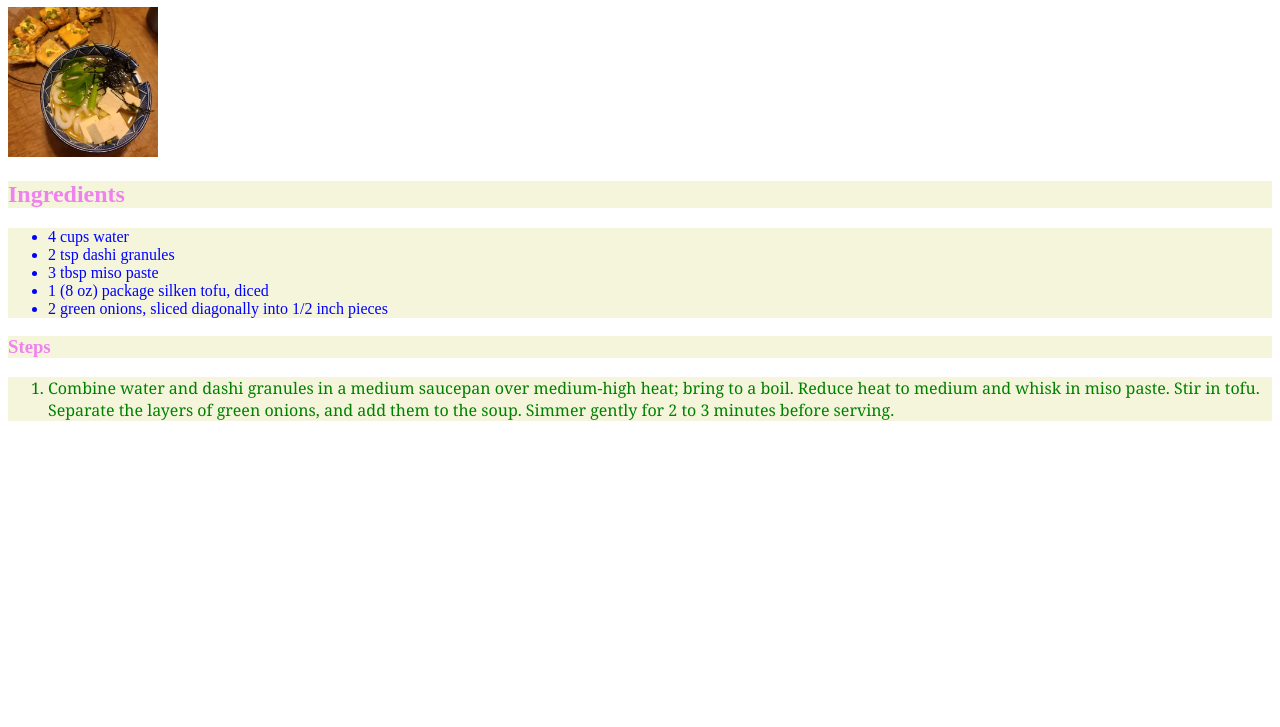
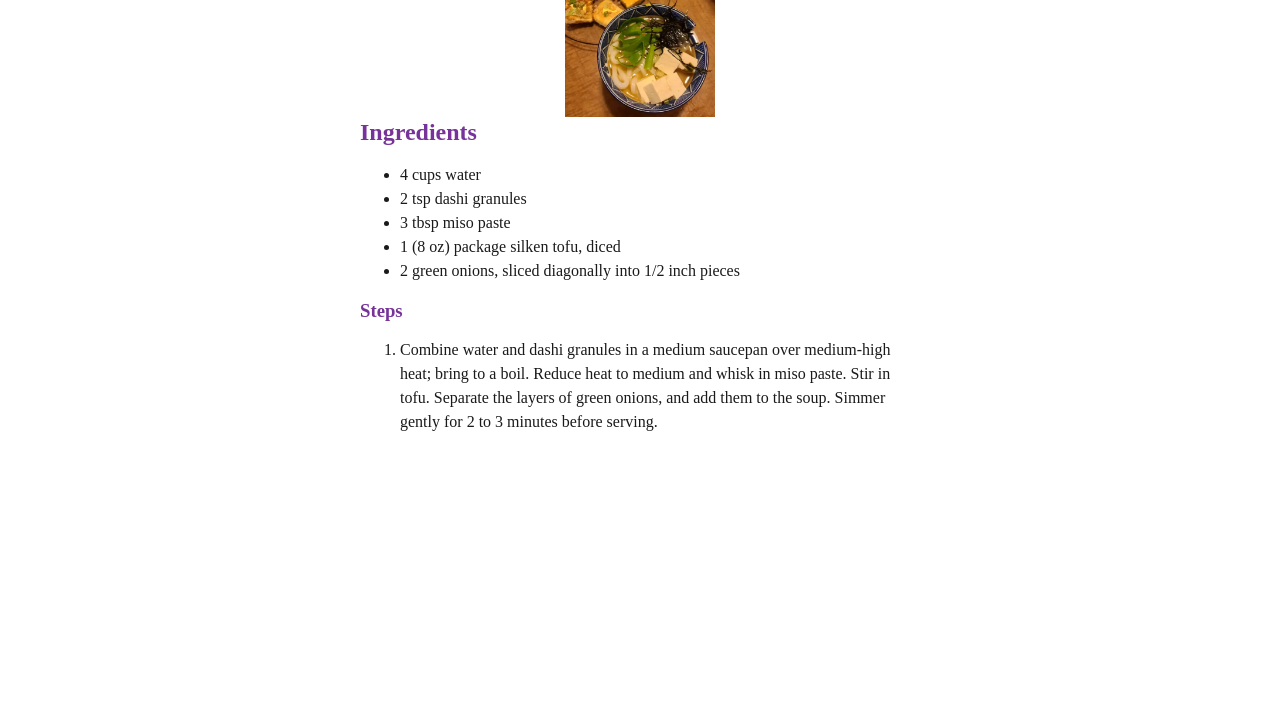
Before and after one commit to sleepy-sashimi/odin-recipes, a plain HTML site: page recipes/miso.html in a window 1280 px wide. Shown: the part 73-800 px from the top of the page. Drawn offline with Linux system fonts and the light colour scheme.

Commit message:
Center Adjustments

```diff
--- a/recipes/miso.html
+++ b/recipes/miso.html
@@ -6,8 +6,9 @@
         <link rel="stylesheet" href="../styles.css">
     </head>
     <body>
+        <div class="content-width">
             <h1>Miso Soup</h1>
-        <img src="../img/miso.webp" alt="miso soup" width="150" height="150">
+            <img src="../img/miso.webp" alt="miso soup" width="150" height="150" class="center">
             <h2>Ingredients</h2>
             <ul>
                 <li>4 cups water</li>
@@ -20,5 +21,7 @@
             <ol>
                 <li> Combine water and dashi granules in a medium saucepan over medium-high heat; bring to a boil. Reduce heat to medium and whisk in miso paste. Stir in tofu. Separate the layers of green onions, and add them to the soup. Simmer gently for 2 to 3 minutes before serving. </li>
             </ol>
+        </div>
+
     </body>
 </html>
--- a/styles.css
+++ b/styles.css
@@ -1,16 +1,53 @@
-ul {
-    color: blue;
-    background-color: beige;
-    font-family: "Copperplate", "Papyrus";
+body {
+  margin: 0;
+  background-color: hsl(0, 0%, 100%);
+  color: hsl(0, 0%, 10%);
+  line-height: 1.5;
 }
 
-ol {
-    color: green;
-    background-color: beige;
-    font-family: Cambria, Cochin, Georgia, Times, 'Times New Roman', serif;
+.content-width {
+  max-width: 70ch;
+  width: calc(100% - 4rem);
+  margin: 0 auto;
 }
 
-h1, h2, h3, h4 {
-    color: violet;
-    background-color: beige;
+main {
+  margin-bottom: 4rem;
 }
+
+header {
+  margin-bottom: 4rem;
+  padding: 2rem 0;
+  background-color: hsl(280, 50%, 40%);
+  border-bottom: 4px solid hsl(300, 50%, 50%);
+  color: hsl(300, 50%, 90%);
+}
+
+header p {
+  color: hsl(300, 50%, 85%);
+}
+
+h1, h2, h3 {
+  margin: 0;
+  line-height: 1.25;
+}
+
+h2, h3 {
+  color: hsl(280, 50%, 40%)
+}
+
+.content-width {
+    max-width: 70ch;
+    width: calc(100% - 4rem);
+    margin: 0 auto;
+  }
+
+.center {
+    display: block;
+    margin-left: auto;
+    margin-right: auto;
+}
+
+h1 {
+    text-align: center;
+}
```
Also changed, not shown: index.html (+1 -1 lines), recipes/friedrice.html (+3 -3 lines), recipes/kr-fc.html (+3 -1 lines). Lines whose indentation alone changed are shown as unchanged.
